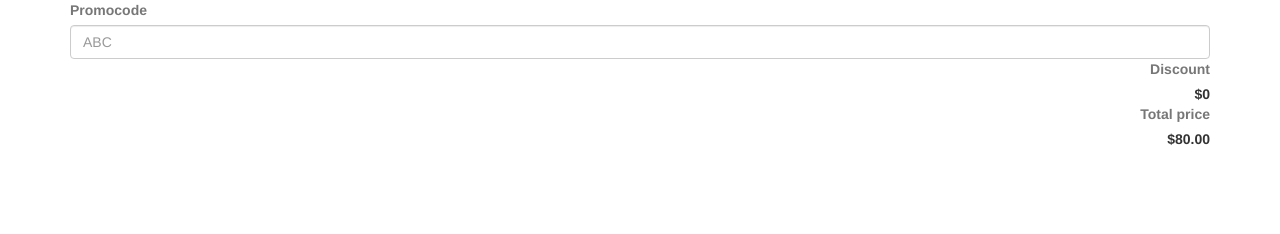
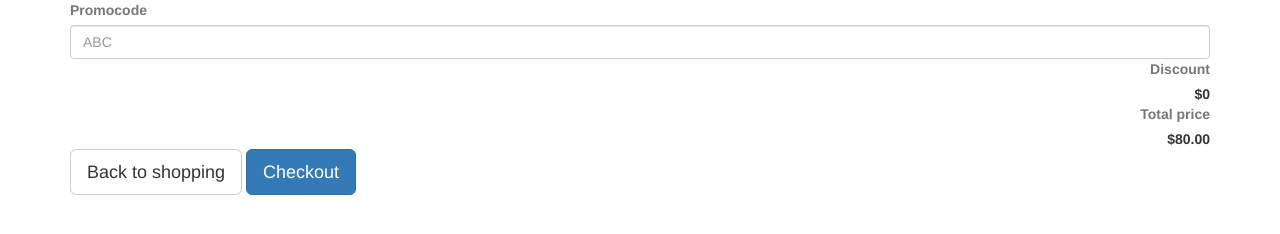
Before and after one commit to nazari02105/SELabEXP1, a plain HTML site: page cart.html in a window 1280 px wide. Drawn offline with nearby package versions, Linux system fonts and the light colour scheme.

Commit message:
add buttons

```diff
--- a/cart.html
+++ b/cart.html
@@ -22,6 +22,11 @@
               </div>
             </div>
 
+            <div class="float-right">
+              <a href="index.html"><button type="button" class="btn btn-lg btn-default md-btn-flat mt-2 mr-3">Back to shopping</button></a>
+              <a href="checkout.html"><button type="button" class="btn btn-lg btn-primary mt-2">Checkout</button></a>
+            </div>
+
           </div>
       </div>
   </div>
```
